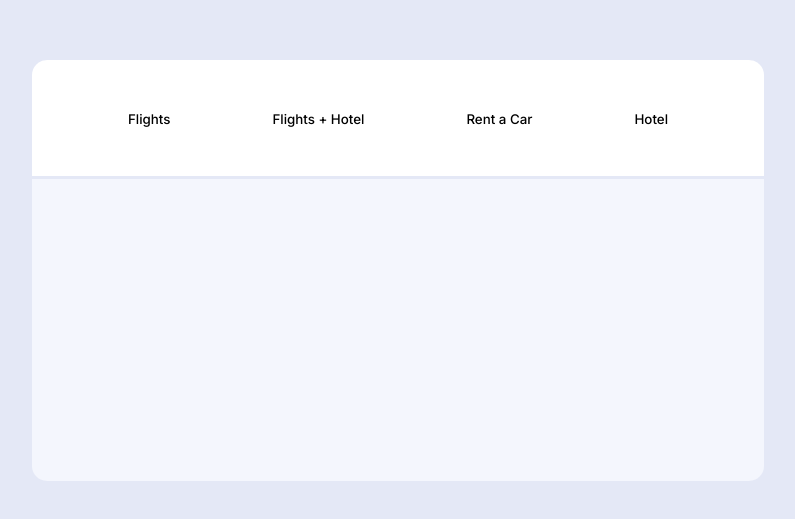
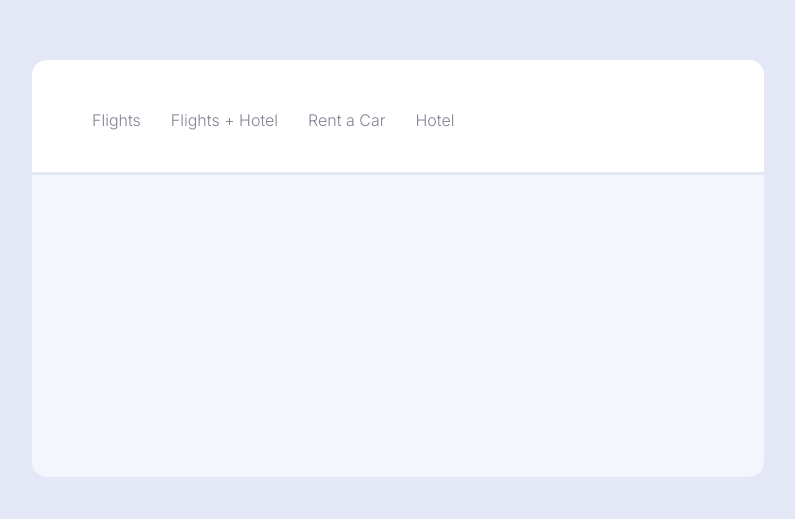
Before and after one commit to memins/flight-search, a plain HTML site: page index.html in a window 1280 px wide. Shown: the part 193-712 px from the top of the page, without its empty margins (242-1037 px from the left). Drawn offline with Linux system fonts and the light colour scheme.

Commit message:
added search flight menu

```diff
--- a/style.css
+++ b/style.css
@@ -22,7 +22,6 @@ html, body {
 
 .search-menu {
     display: flex;
-    justify-content: space-evenly;
     margin-top: 50px;
 }
 
@@ -30,6 +29,24 @@ button {
     background-color: #FFFFFF;
     border: none;
     cursor: pointer;
+    padding: 0 0 45px 0;
+    margin-right: 30px;
+    font-size: 16px;
+    color: #080A2B;
+    opacity: 0.5;
+    font-weight: 300;
+}
+
+button:first-child{
+    margin-left: 60px;
+}
+
+button:hover, button:active, button:focus {
+    font-weight: 500;
+    color: #080A2B;
+    border-bottom: 3px solid black;
+    z-index: 1;
+    opacity: unset;
 }
 
 .search-input{
@@ -39,6 +56,6 @@ button {
     border-radius: 0px 0px 15px 15px;
     border-radius: 0px 0px 15px 15px;
     position: relative;
-    top: 48px;
+    top: -3px;
     border-top: 3px solid #E4E8F6;
 }
```
Also changed, not shown: 1 other file.
